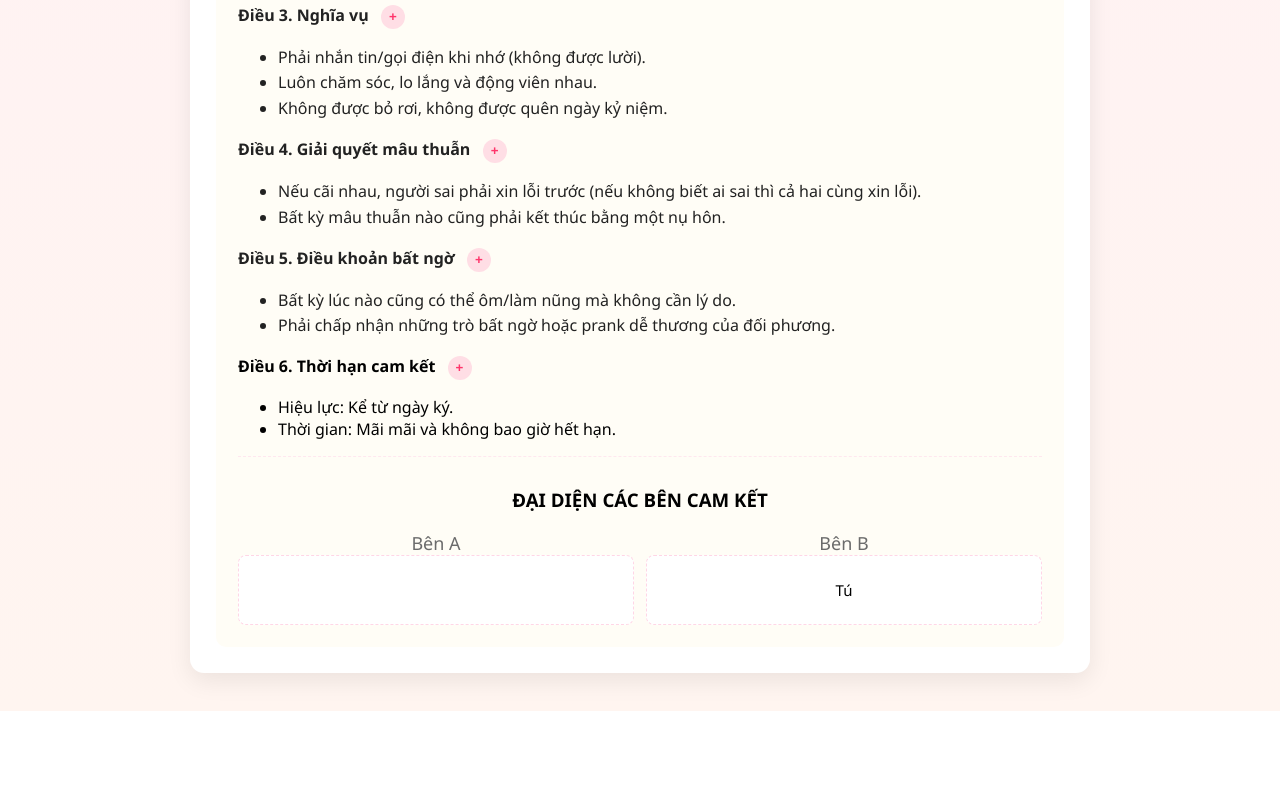
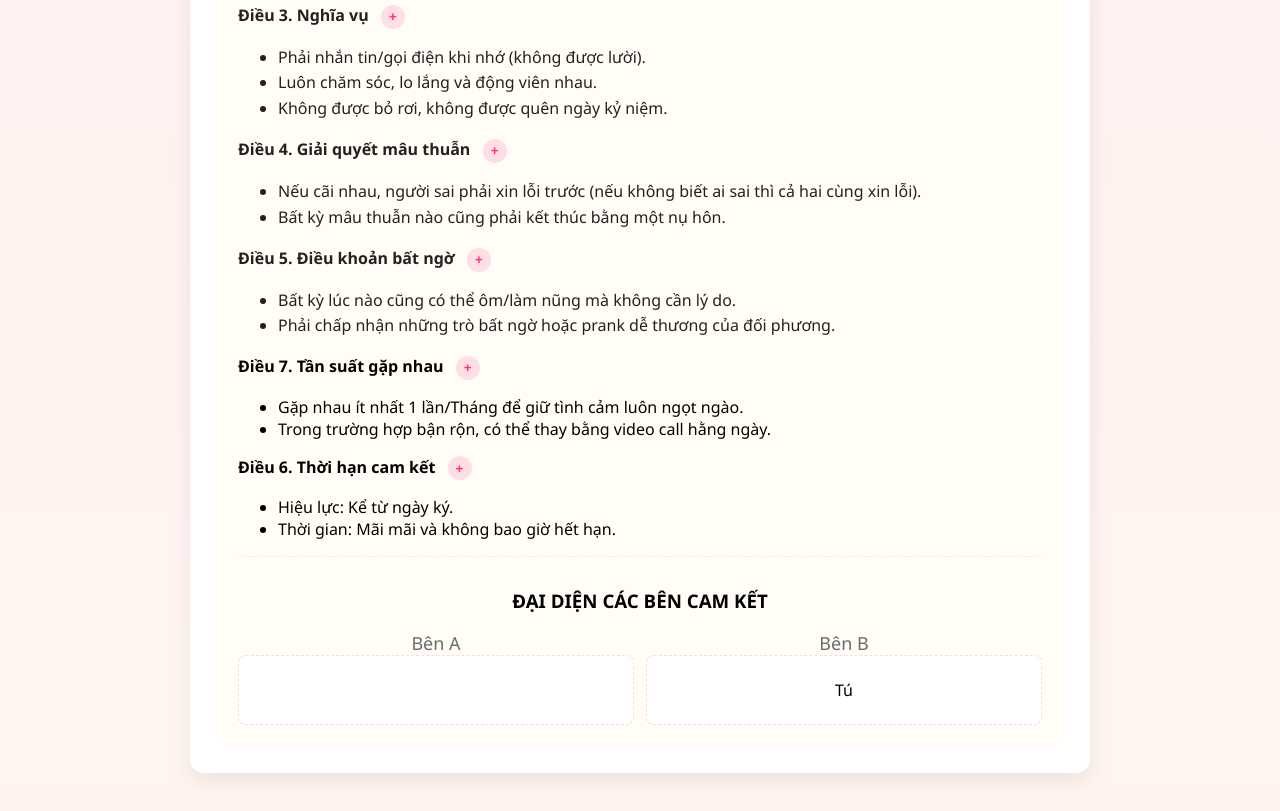
Before and after one commit to Levantu1451020260/yeu, a plain HTML site: page index.html in a window 1280 px wide. Shown: the part 807-1618 px from the top of the page. Before the commit the page ends 1518 px from the top, so only its background shows below. Drawn offline with Linux system fonts and the light colour scheme.

Commit message:
first commit1

```diff
--- a/index.html
+++ b/index.html
@@ -304,6 +304,13 @@
               </ul>
             </div>
             <div class="clause">
+              <strong>Điều 7. Tần suất gặp nhau</strong> <button class="add-btn" onclick="addItem(this)">+</button>
+              <ul>
+                <li>Gặp nhau ít nhất 1 lần/Tháng để giữ tình cảm luôn ngọt ngào.</li>
+                <li>Trong trường hợp bận rộn, có thể thay bằng video call hằng ngày.</li>
+              </ul>
+            </div>
+            <div class="clause">
               <strong>Điều 6. Thời hạn cam kết</strong> <button class="add-btn" onclick="addItem(this)">+</button>
               <ul>
                 <li>Hiệu lực: Kể từ ngày ký.</li>
@@ -319,7 +326,7 @@
               </div>
               <div style="flex:1">
                   <label style="text-align: center;">Bên B </label>
-                  <div class="sig-box" id="sigB" contenteditable="true"> Tú </div>
+                  <div class="sig-box" id="sigB" contenteditable="false"> Tú </div>
               </div>
             </div>
           </div>
```
